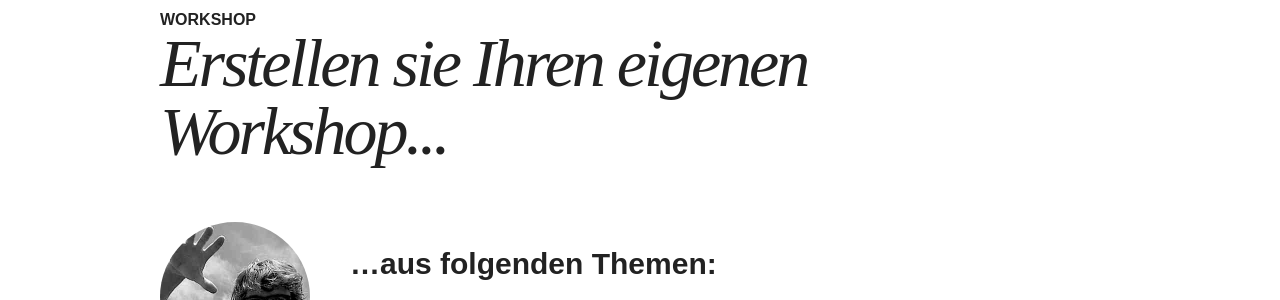
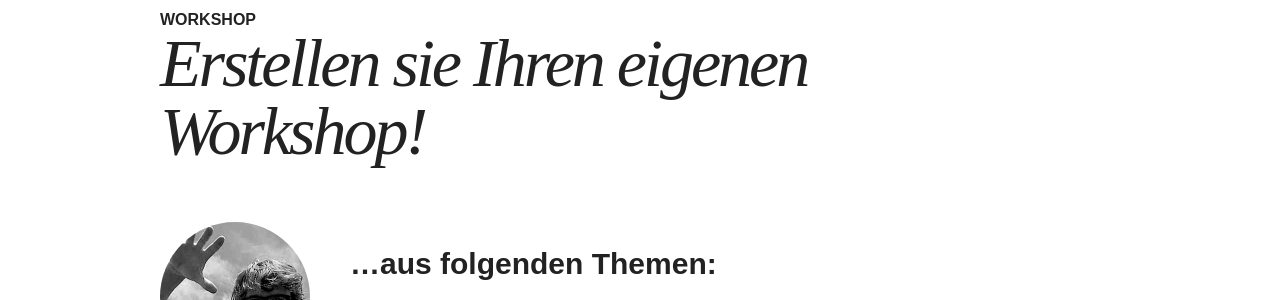
Before and after one commit to kay-pehnke/kay-pehnke.github.io, a Jekyll site: the page built from _posts/2014-03-27-workshop-individuell.md, in a window 1280 px wide and 900 px high, scrolled down 435 px. Shown: the part 235-535 px from the top of the window. Built offline with Jekyll 4.4.1, drawn with Linux system fonts in a browser that asks for light colours; nearby versions of some CDN libraries.

```diff
--- a/_posts/2014-03-27-workshop-individuell.md
+++ b/_posts/2014-03-27-workshop-individuell.md
@@ -1,6 +1,6 @@
 ---
 layout: post
-title: "Erstellen sie Ihren eigenen Workshop..."
+title: "Erstellen sie Ihren eigenen Workshop!"
 description: "Examples and code for displaying images in posts."
 category: offer
 tags: [Workshop]
```
